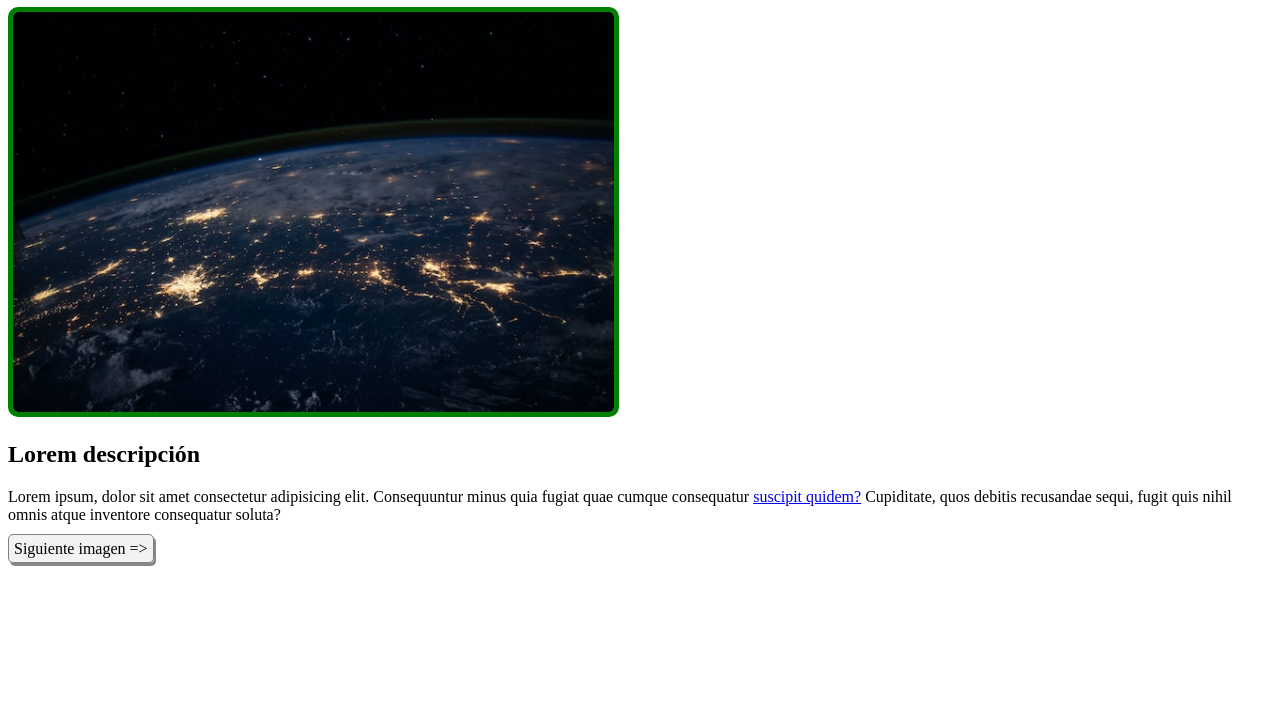
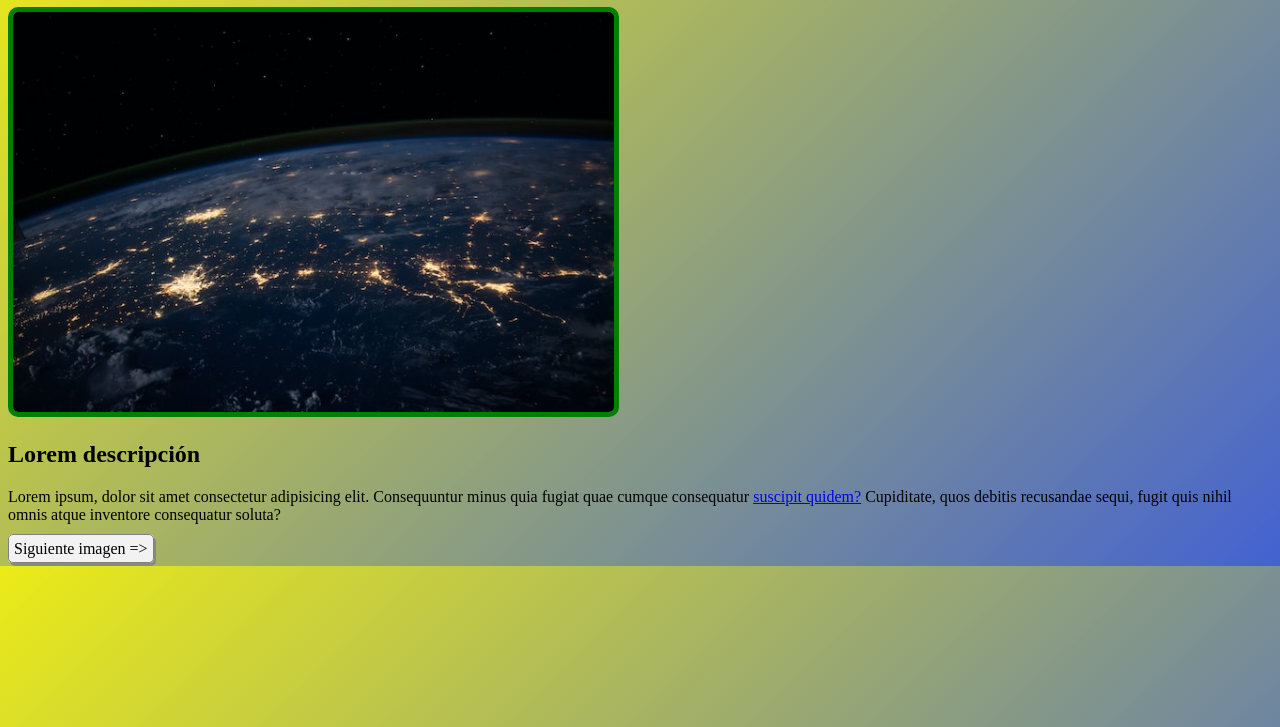
Before and after one commit to MelisaSosa07/workspace, a plain HTML site: page page1.html in a window 1280 px wide. Shown: the part 73-800 px from the top of the page. Drawn offline with Linux system fonts and the light colour scheme.

Commit message:
Update styles.css

```diff
--- a/styles.css
+++ b/styles.css
@@ -1,6 +1,6 @@
 
-  body {
-    background: linear-gradient (136deg, #0d1240ef, #354990);
+ body {
+    background: linear-gradient(136deg, #eaea07ef, #4362d2);
 
 }
 
```
